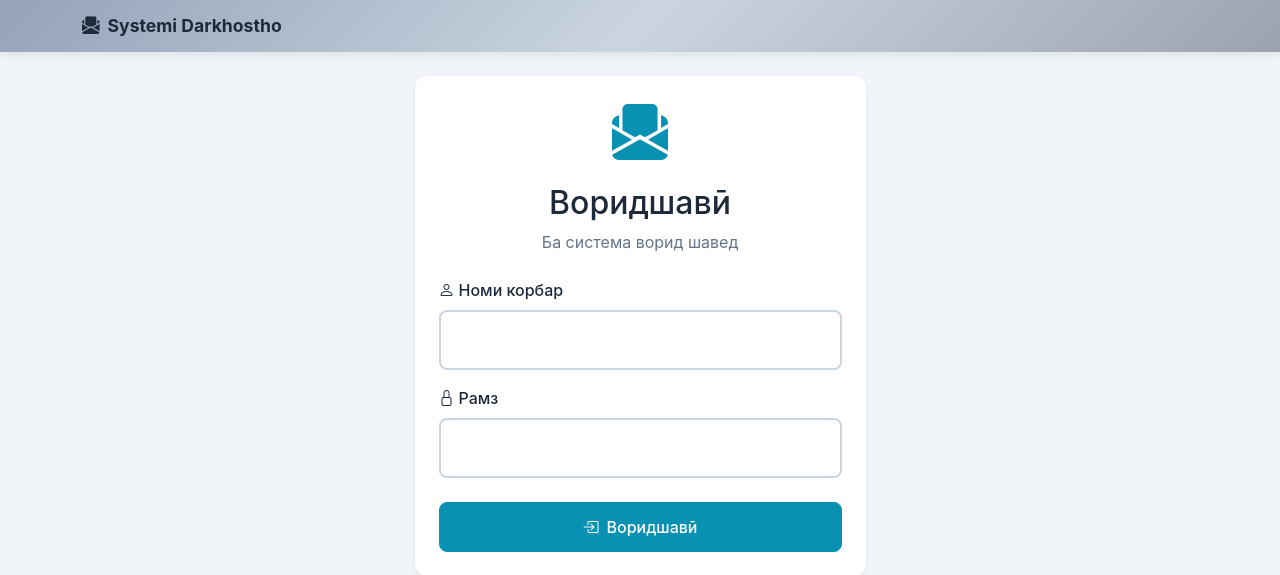
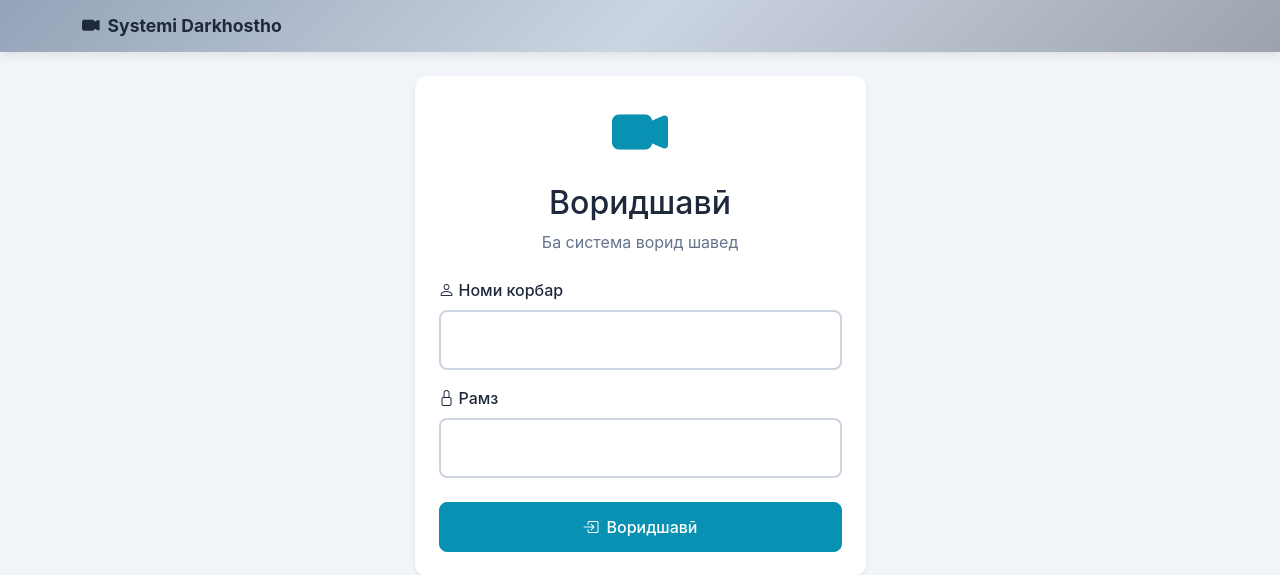
Before and after one commit to greyversarex/Nazorat, a Flask app: page /login in a window 1280 px wide. Shown: the top 575 px of the page. Run offline with Flask 3, Linux system fonts and the light colour scheme.

Commit message:
Change site icon to a surveillance camera from an envelope
Replace the envelope icon with a camera video icon in the site header and login page templates.

Replit-Commit-Author: Agent
Replit-Commit-Session-Id: 02fb7232-2725-48d8-a038-be08a749462b
Replit-Commit-Checkpoint-Type: full_checkpoint
Replit-Commit-Event-Id: 764d53fc-c89d-4c4a-8637-6de489c92b6b
Replit-Commit-Screenshot-Url: https://storage.googleapis.com/screenshot-production-us-central1/31a486db-a867-45d7-a753-bc572c5c01e4/02fb7232-2725-48d8-a038-be08a749462b/yPMKzAl

```diff
--- a/templates/auth/login.html
+++ b/templates/auth/login.html
@@ -8,7 +8,7 @@
         <div class="card shadow-sm">
             <div class="card-body p-4">
                 <div class="text-center mb-4">
-                    <i class="bi bi-envelope-paper-fill display-4" style="color: #0891b2;"></i>
+                    <i class="bi bi-camera-video-fill display-4" style="color: #0891b2;"></i>
                     <h2 class="mt-3">Воридшавӣ</h2>
                     <p class="text-muted">Ба система ворид шавед</p>
                 </div>
--- a/templates/base.html
+++ b/templates/base.html
@@ -21,7 +21,7 @@
     <nav class="navbar navbar-expand-lg navbar-dark sticky-top">
         <div class="container">
             <a class="navbar-brand fw-bold" href="/">
-                <i class="bi bi-envelope-paper-fill me-2"></i>Systemi Darkhostho
+                <i class="bi bi-camera-video-fill me-2"></i>Systemi Darkhostho
             </a>
             {% if current_user.is_authenticated %}
             <button class="navbar-toggler" type="button" data-bs-toggle="collapse" data-bs-target="#navbarNav">
```
